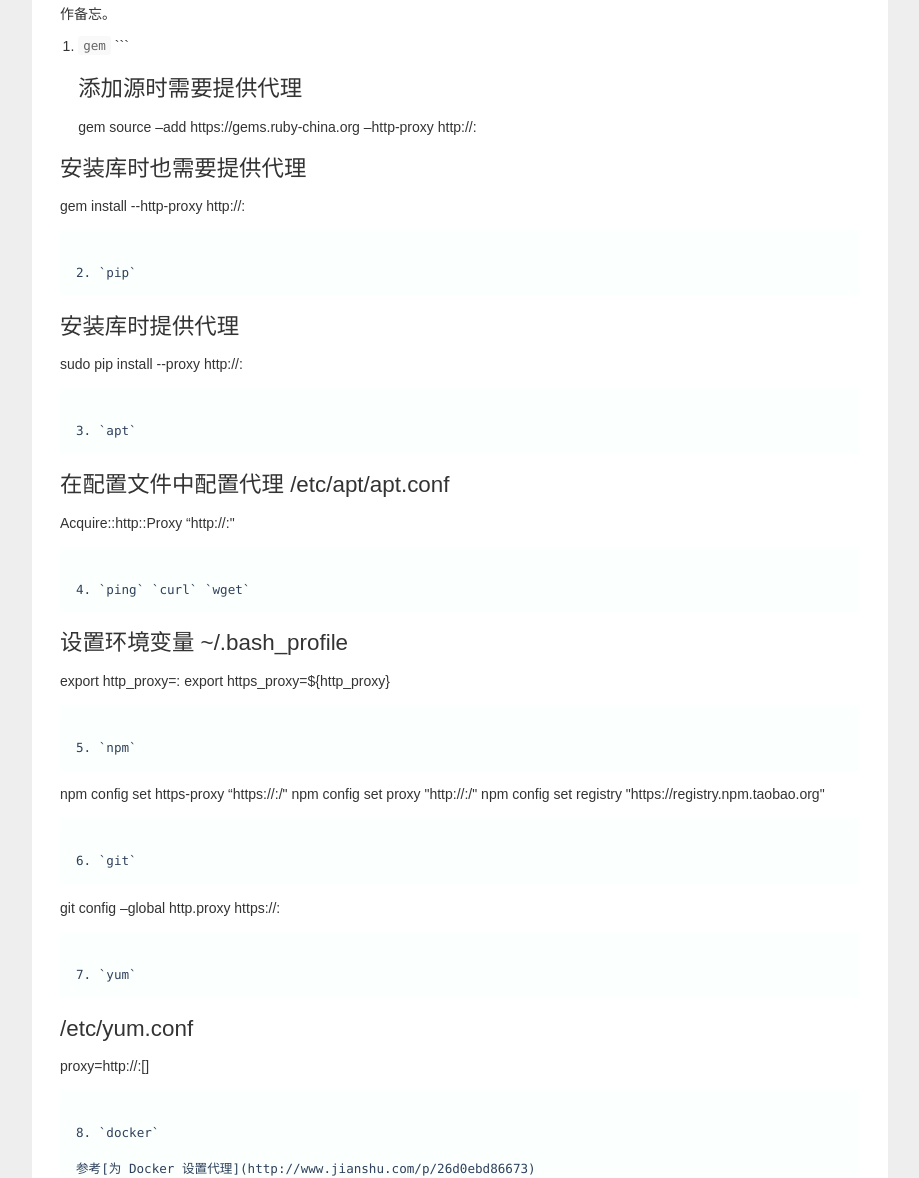
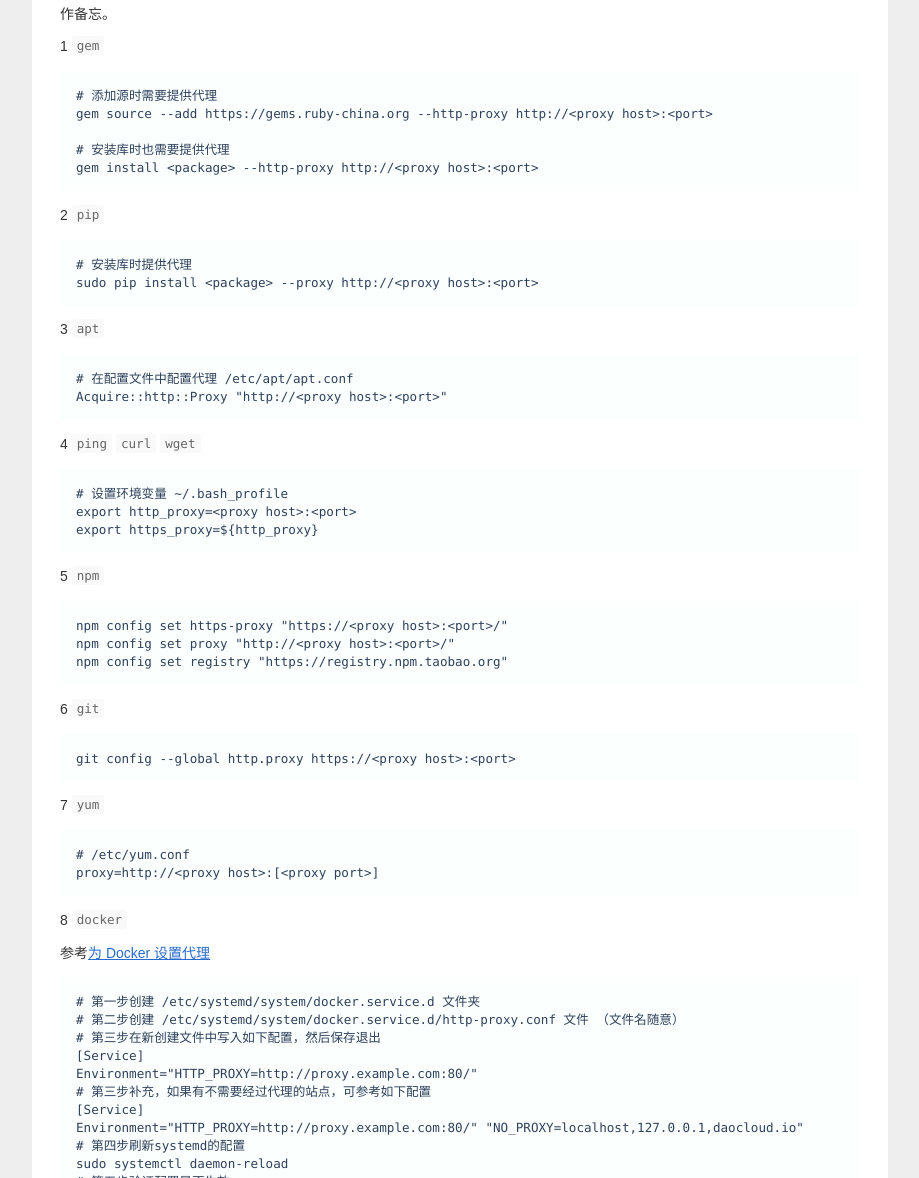
Before and after one commit to ldjhust/ldjhust.github.io, a Jekyll site: the page built from _posts/2017-07-12-set-network-proxy.markdown, in a window 1280 px wide and 1400 px high, scrolled down 237 px. Shown: the part 222-1400 px from the top of the window, without its empty margins (180-1099 px from the left). Built offline with Jekyll 4.4.1, drawn with Linux system fonts in a browser that asks for light colours; nearby versions of some CDN libraries; comment, search, counter and statistics services are not loaded; some of the changed text lies outside the part shown.

Commit message:
Update 2017-07-12-set-network-proxy.markdown

````diff
--- a/_posts/2017-07-12-set-network-proxy.markdown
+++ b/_posts/2017-07-12-set-network-proxy.markdown
@@ -10,7 +10,7 @@
 
 当网络处在代理之后时，各种需要联网的软件并不能直接正常工作，也需相应的配置代理，本文记录常用软件的代理设置方式，以作备忘。
 
-1. `gem`
+1 `gem`
 ```
 # 添加源时需要提供代理
 gem source --add https://gems.ruby-china.org --http-proxy http://<proxy host>:<port>
@@ -19,44 +19,44 @@
 gem install <package> --http-proxy http://<proxy host>:<port>
 ```
 
-2. `pip`
+2 `pip`
 ```
 # 安装库时提供代理
 sudo pip install <package> --proxy http://<proxy host>:<port>
 ```
 
-3. `apt`
+3 `apt`
 ```
 # 在配置文件中配置代理 /etc/apt/apt.conf
 Acquire::http::Proxy "http://<proxy host>:<port>"
 ```
 
-4. `ping` `curl` `wget`
+4 `ping` `curl` `wget`
 ```
 # 设置环境变量 ~/.bash_profile
 export http_proxy=<proxy host>:<port>
 export https_proxy=${http_proxy}
 ```
 
-5. `npm`
+5 `npm`
 ```
 npm config set https-proxy "https://<proxy host>:<port>/"
 npm config set proxy "http://<proxy host>:<port>/"
 npm config set registry "https://registry.npm.taobao.org"
 ```
 
-6. `git`
+6 `git`
 ```
 git config --global http.proxy https://<proxy host>:<port>
 ```
 
-7. `yum`
+7 `yum`
 ```
 # /etc/yum.conf
 proxy=http://<proxy host>:[<proxy port>]
 ```
 
-8. `docker`
+8 `docker`
 
 参考[为 Docker 设置代理](http://www.jianshu.com/p/26d0ebd86673)
 ```
````
